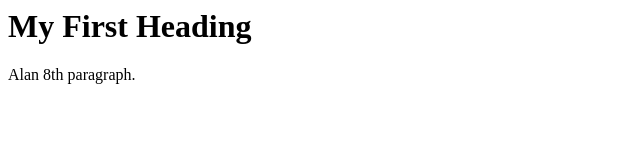
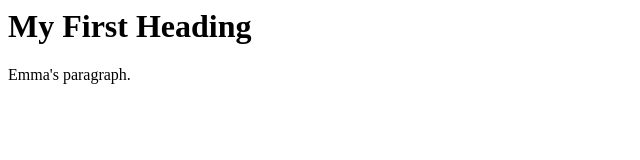
Before and after one commit to alanzha0598/docker-nginx, a plain HTML site: page src/index.html in a window 1280 px wide. Shown: the full height of the page, 0-640 px from the left. Drawn offline with Linux system fonts and the light colour scheme.

Commit message:
Update index.html

```diff
--- a/src/index.html
+++ b/src/index.html
@@ -3,7 +3,7 @@
 
 <h1>My First Heading</h1>
 
-<p>Alan 8th paragraph.</p>
+<p>Emma's paragraph.</p>
 
 </body>
 </html>
```
